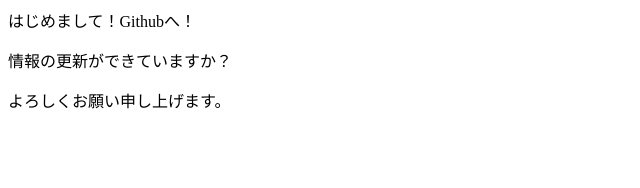
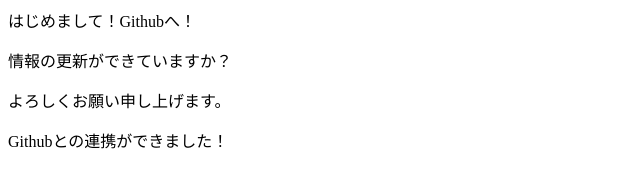
Before and after one commit to c3230337/www, a plain HTML site: page index.html in a window 1280 px wide. Shown: the whole page, without its empty margins (0-640 px from the left). Drawn offline with Linux system fonts and the light colour scheme.

Commit message:
update2024/5/16

```diff
--- a/index.html
+++ b/index.html
@@ -11,4 +11,6 @@
   <p>はじめまして！Githubへ！</p>
   <p>情報の更新ができていますか？</p>
   <p>よろしくお願い申し上げます。</p>
+  <p>Githubとの連携ができました！</p>
 </body>
+</html>
```
